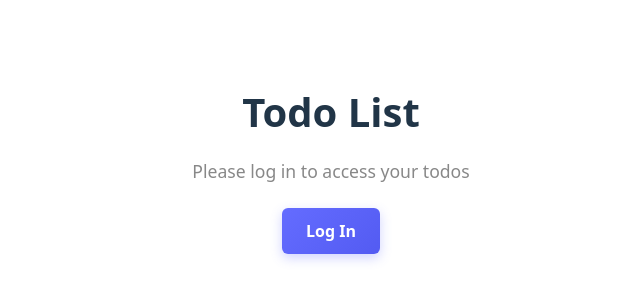
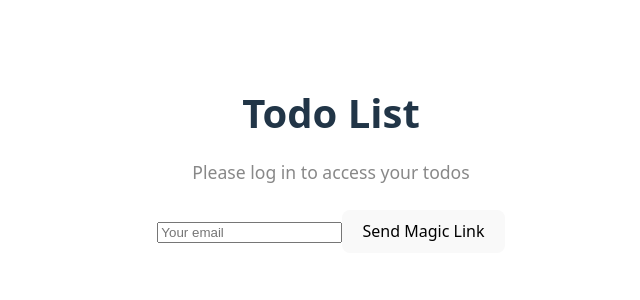
Before and after one commit to GiuseppeVizzari/todo-app-phi, a React (Vite) app: page / in a window 1280 px wide. Shown: the part 132-432 px from the top of the page, without its empty margins (325-965 px from the left). Built offline with nearby package versions, Linux system fonts and the light colour scheme; no server answers; the database is empty.

Commit message:
Moved to supabase authentication.

```diff
--- a/package.json
+++ b/package.json
@@ -10,7 +10,6 @@
     "preview": "vite preview"
   },
   "dependencies": {
-    "@auth0/auth0-react": "^2.9.0",
     "@supabase/supabase-js": "^2.86.0",
     "react": "^19.1.0",
     "react-dom": "^19.1.0"
--- a/src/view/App.jsx
+++ b/src/view/App.jsx
@@ -1,5 +1,5 @@
-import React from 'react';
-import { useAuth0 } from '@auth0/auth0-react';
+import React, { useState, useEffect } from 'react';
+import { supabase } from '../supabaseClient';
 import './App.css';
 import TodoList from './TodoList.jsx';
 import Archive from './Archive.jsx';
@@ -18,19 +18,38 @@ import { useTodoViewModel } from '../viewmodel/useTodoViewModel';
  * 2. Binding to the ViewModel to get state and methods.
  * 3. Passing data and commands to child components.
  *
- * Now includes Auth0 authentication:
- * - Shows loading state while Auth0 initializes
- * - Shows login button when user is not authenticated
+ * Now includes Supabase Authentication:
+ * - Manages auth session state
+ * - Shows login screen when no session exists
  * - Shows user profile and todo list when authenticated
  * - Passes user ID to ViewModel for data scoping
  */
 function App() {
-  // Get authentication state from Auth0
-  const { isLoading, isAuthenticated, user } = useAuth0();
+  const [session, setSession] = useState(null);
+  const [loading, setLoading] = useState(true);
+
+  useEffect(() => {
+    // Check active session
+    supabase.auth.getSession().then(({ data: { session } }) => {
+      setSession(session);
+      setLoading(false);
+    });
+
+    // Listen for auth changes
+    const {
+      data: { subscription },
+    } = supabase.auth.onAuthStateChange((_event, session) => {
+      setSession(session);
+      setLoading(false);
+    });
+
+    return () => subscription.unsubscribe();
+  }, []);
 
   // Bind to the ViewModel with user ID for data scoping
-  // Use 'anonymous' as userId when not authenticated
-  const userId = isAuthenticated ? user.sub : 'anonymous';
+  const userId = session?.user?.id || 'anonymous';
+  // Note: We might want to block 'anonymous' if strictly requiring auth,
+  // but for ViewModel initialization it's fine.
 
   const {
     todos,
@@ -44,8 +63,8 @@ function App() {
     deleteArchivedTodo,
   } = useTodoViewModel(userId);
 
-  // Show loading state while Auth0 is initializing
-  if (isLoading) {
+  // Show loading state while Auth initialization
+  if (loading) {
     return (
       <div className="app-container">
         <div className="loading-container">
@@ -57,7 +76,7 @@ function App() {
   }
 
   // Show login screen when not authenticated
-  if (!isAuthenticated) {
+  if (!session) {
     return (
       <div className="app-container">
         <div className="login-container">
@@ -74,7 +93,7 @@ function App() {
     <div className="app-container">
       <div className="app-header">
         <h1>Todo List</h1>
-        <UserProfile />
+        <UserProfile key={session.user.id} session={session} />
       </div>
 
       <div className="todo-section">
--- a/src/view/LoginButton.jsx
+++ b/src/view/LoginButton.jsx
@@ -1,24 +1,48 @@
-import React from 'react';
-import { useAuth0 } from '@auth0/auth0-react';
+import React, { useState } from 'react';
+import { supabase } from '../supabaseClient';
 
 /**
  * LoginButton.jsx
  *
  * VIEW LAYER - Authentication Component
  *
- * A simple button component that triggers the Auth0 login flow.
- * Uses the Auth0 React SDK's useAuth0 hook to access authentication methods.
+ * NOW: A Login Form for Supabase Auth.
+ * Allows users to sign in via Magic Link.
  */
 function LoginButton() {
-    const { loginWithRedirect } = useAuth0();
+    const [email, setEmail] = useState('');
+    const [loading, setLoading] = useState(false);
+    const [message, setMessage] = useState('');
+
+    const handleLogin = async (e) => {
+        e.preventDefault();
+        setLoading(true);
+        const { error } = await supabase.auth.signInWithOtp({ email });
+
+        if (error) {
+            setMessage(`Error: ${error.message}`);
+        } else {
+            setMessage('Check your email for the login link!');
+        }
+        setLoading(false);
+    };
 
     return (
-        <button
-            className="login-button"
-            onClick={() => loginWithRedirect()}
-        >
-            Log In
-        </button>
+        <div className="login-form">
+            <form onSubmit={handleLogin}>
+                <input
+                    type="email"
+                    placeholder="Your email"
+                    value={email}
+                    onChange={(e) => setEmail(e.target.value)}
+                    required
+                />
+                <button type="submit" disabled={loading}>
+                    {loading ? 'Sending link...' : 'Send Magic Link'}
+                </button>
+            </form>
+            {message && <p className="login-message">{message}</p>}
+        </div>
     );
 }
 
--- a/src/view/UserProfile.jsx
+++ b/src/view/UserProfile.jsx
@@ -1,33 +1,34 @@
 import React from 'react';
-import { useAuth0 } from '@auth0/auth0-react';
-import LogoutButton from './LogoutButton.jsx';
+import { supabase } from '../supabaseClient';
+// import LogoutButton from './LogoutButton.jsx'; // Inlined for simplicity
 
 /**
  * UserProfile.jsx
  *
  * VIEW LAYER - Authentication Component
  *
- * Displays the authenticated user's profile information including:
- * - User avatar (if available)
- * - User name
- * - User email
- * - Logout button
+ * Displays the authenticated user's profile information.
+ * - Shows Email from Supabase session
+ * - Handles Logout
  */
-function UserProfile() {
-    const { user } = useAuth0();
+function UserProfile({ session }) {
+    const user = session?.user;
+
+    const handleLogout = async () => {
+        await supabase.auth.signOut();
+    };
 
     return (
         <div className="user-profile">
             <div className="user-info">
-                {user?.picture && (
-                    <img src={user.picture} alt={user?.name} className="user-avatar" />
-                )}
+                {/* Supabase user object has email but no picture by default unless metadata */}
                 <div className="user-details">
-                    <p className="user-name">{user?.name}</p>
                     <p className="user-email">{user?.email}</p>
                 </div>
             </div>
-            <LogoutButton />
+            <button className="logout-button" onClick={handleLogout}>
+                Log Out
+            </button>
         </div>
     );
 }
```
Also changed, not shown: 2 other files (tests, documents, lock files or other folders).
